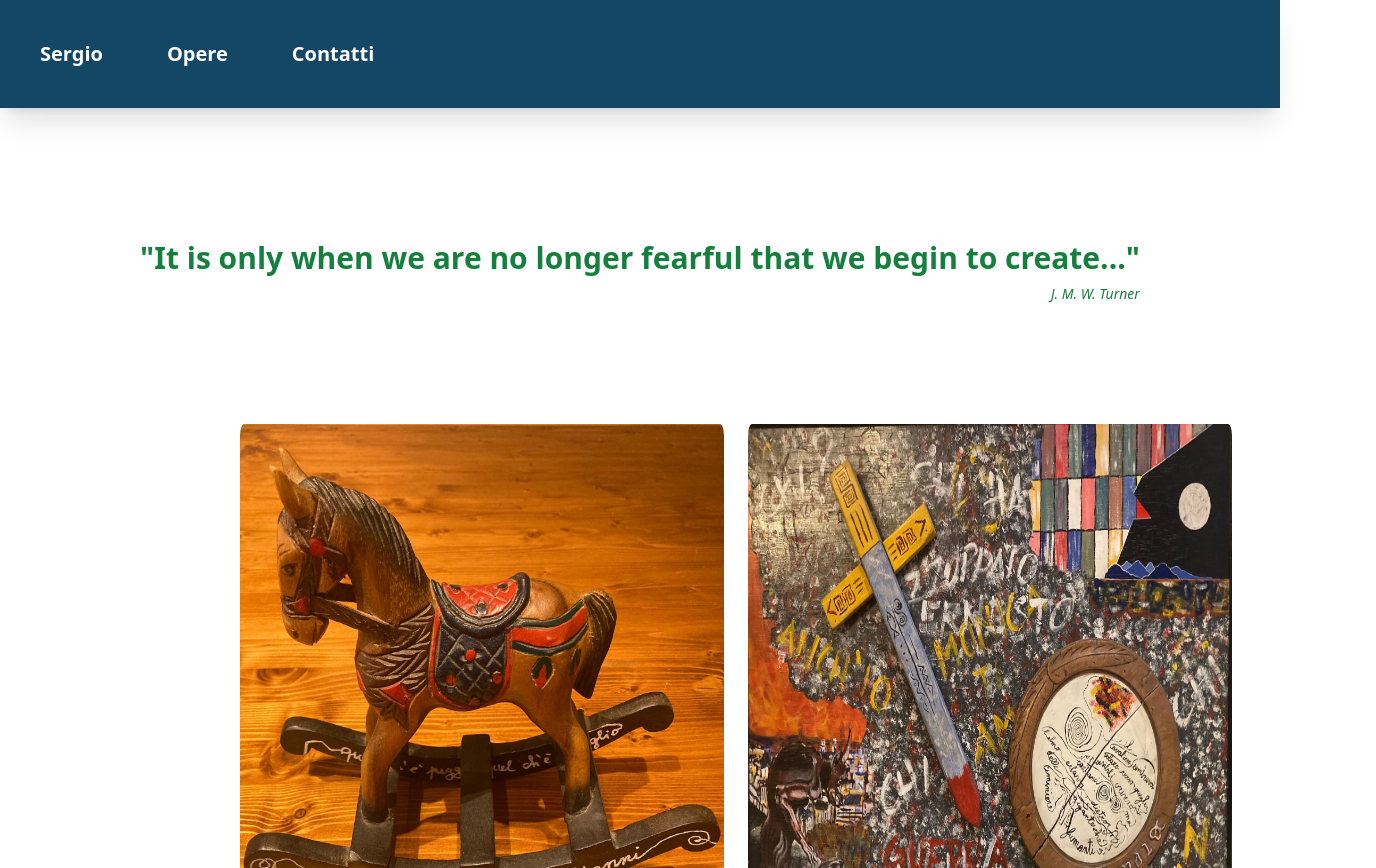
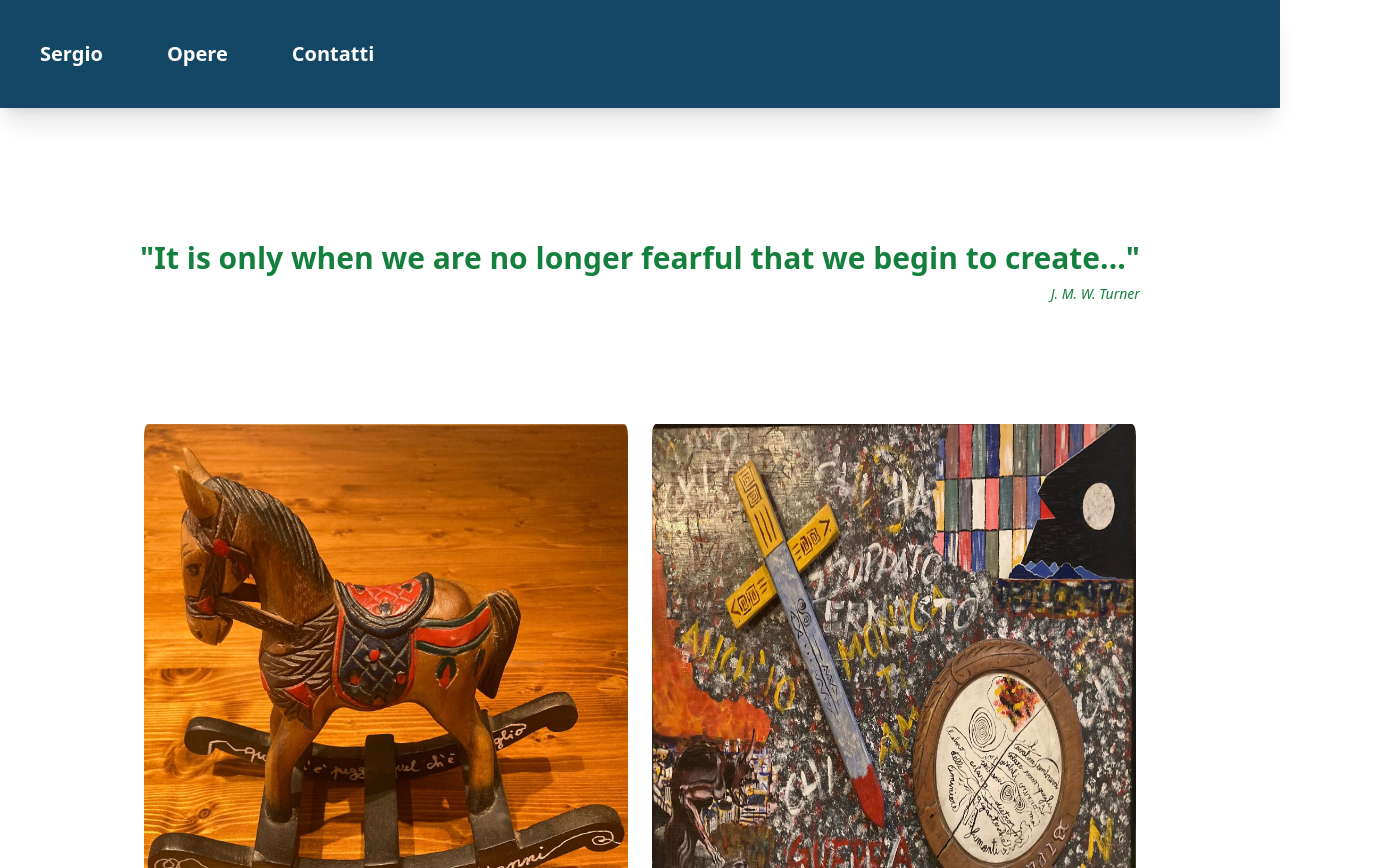
Before and after one commit to biancafrancini/berre-artworks, a Next.js app: page /artworks in a window 1280 px wide. Shown: the top 868 px of the page, 1376 px wide, since content can reach past the window. Built offline with nearby package versions, Linux system fonts and the light colour scheme.

Commit message:
adjusted responsive design in Modal

```diff
--- a/src/components/Cards.tsx
+++ b/src/components/Cards.tsx
@@ -35,7 +35,7 @@ export const Cards: React.FC<CardsProps> = ({ images }) => {
 
   return (
     <div>
-      <div className="cards-container flex md:w-74 w-full flex-wrap gap-2 md:mx-24 justify-center">
+      <div className="cards-container flex md:w-74 w-full flex-wrap gap-2 justify-center">
         {images?.map((image: Image, index: number) => (
           <div className="card flex" key={index}>
             <motion.button
--- a/src/components/Modal.tsx
+++ b/src/components/Modal.tsx
@@ -10,7 +10,7 @@ export const Modal: React.FC<ModalProps> = ({ piece, open, onClose }) => {
   return (
     <div className="modal-container">
       <motion.div
-        className="modal-morion-div-container flex absolute top-96 left-1/4 -ml-124 w-1/2 bg-white rounded-lg px-8 pt-4 pb-8"
+        className="modal-morion-div-container flex absolute md:top-48 top-36 left-1/4 -ml-124 w-1/2 bg-white rounded-lg px-8 pt-4 pb-8"
         initial={{ opacity: 0 }}
         animate={{ opacity: 1 }}
       >
@@ -21,9 +21,9 @@ export const Modal: React.FC<ModalProps> = ({ piece, open, onClose }) => {
           >
             X
           </button>
-          <div className="flex gap-4 h-full">
+          <div className="flex md:flex-row flex-col gap-4 h-full">
             <img
-              className="rounded-xl items-center w-1/2"
+              className="rounded-xl items-center md:w-1/2 w-full"
               src={`../images/${piece.image}`}
             />
             <div className="flex flex-col space-between gap-12">
--- a/src/styles/globals.css
+++ b/src/styles/globals.css
@@ -140,5 +140,4 @@
   .main-container, .page-artworks{
     min-width: 100vh;
   }
-
 }
```
